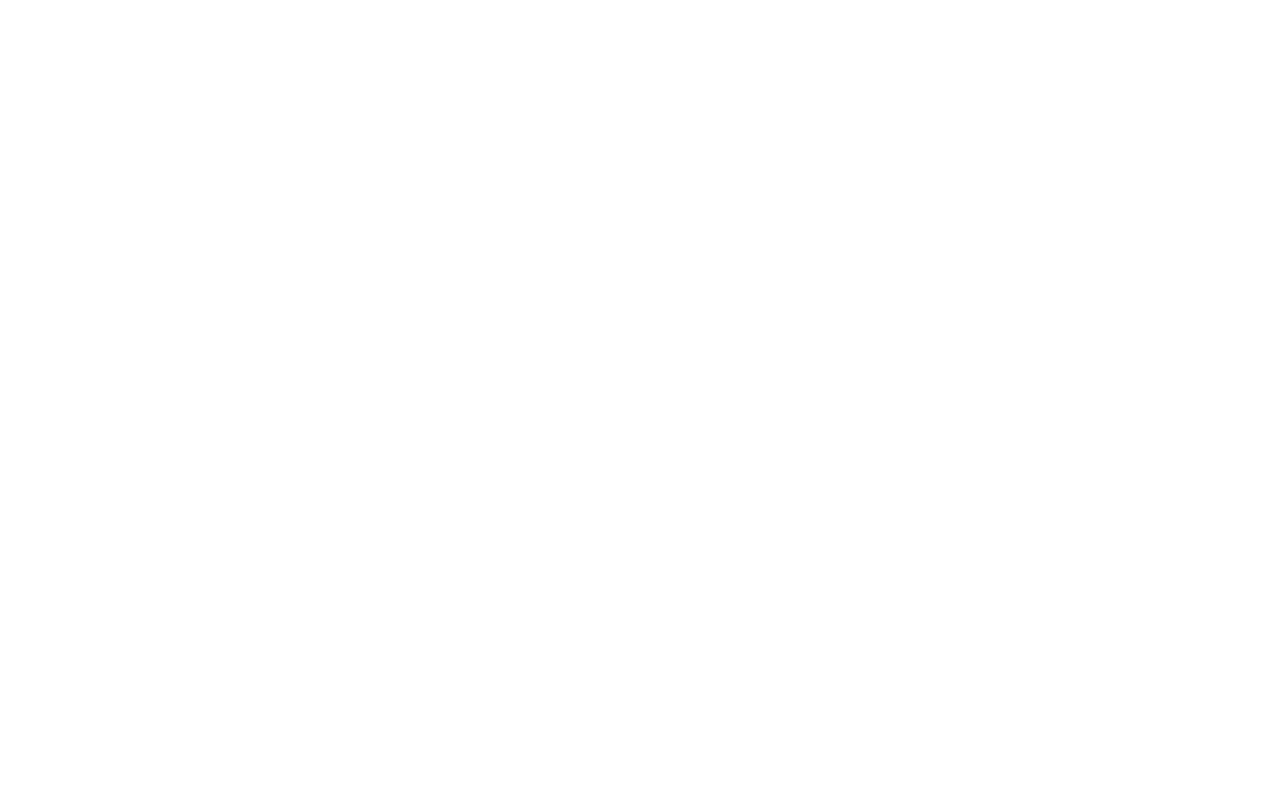
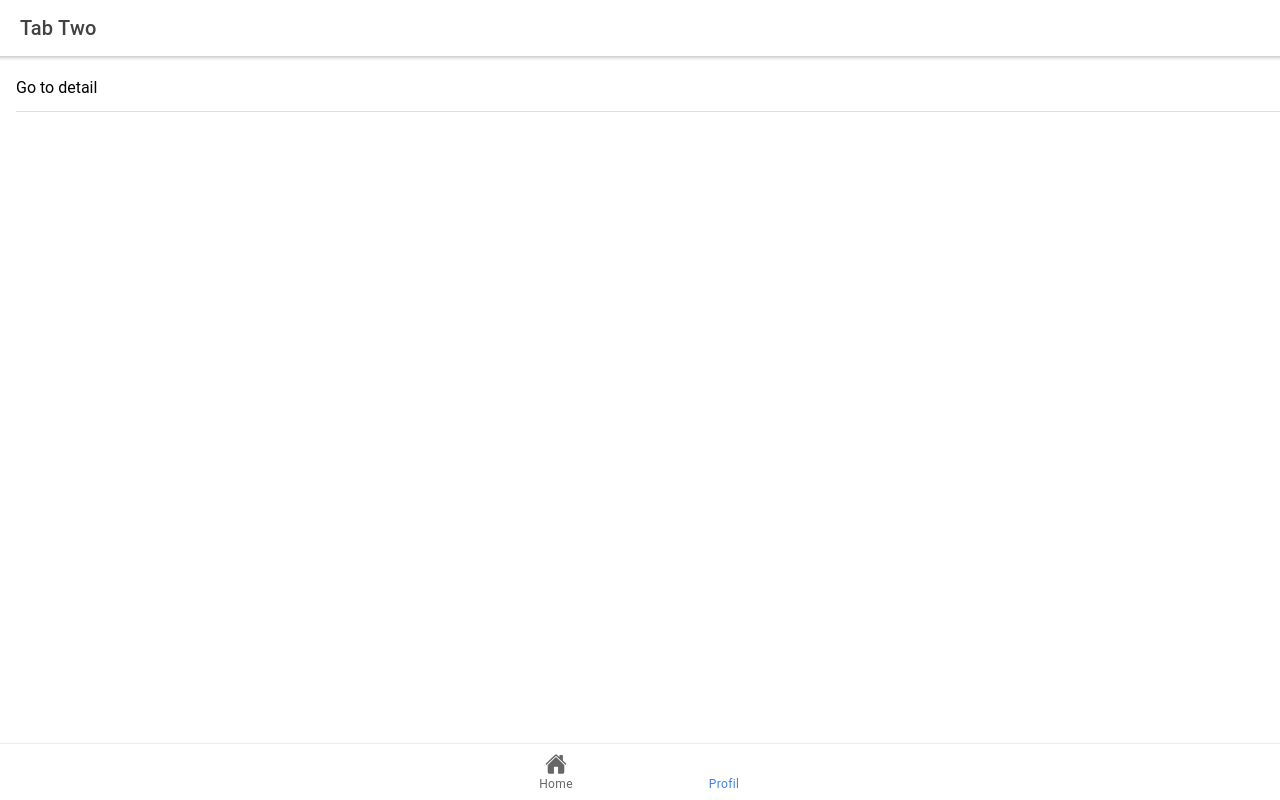
Before and after one commit to AntoineBdns/Delivecrous-app, a React (Create React App) app in the folder delivecrous/: page /profil in a window 1280 px wide. Built offline with nearby package versions, Linux system fonts and the light colour scheme.

Commit message:
Cleaning Project

```diff
--- a/delivecrous/ionic.config.json
+++ b/delivecrous/ionic.config.json
@@ -1,5 +1,5 @@
 {
-  "name": "delivecrous",
+  "name": "Delivecrous",
   "integrations": {},
   "type": "react"
 }
--- a/delivecrous/src/App.tsx
+++ b/delivecrous/src/App.tsx
@@ -1,8 +1,19 @@
 import React from 'react';
 import { Redirect, Route } from 'react-router-dom';
-import { IonApp, IonRouterOutlet } from '@ionic/react';
+import {
+  IonApp,
+  IonIcon,
+  IonLabel,
+  IonRouterOutlet,
+  IonTabBar,
+  IonTabButton,
+  IonTabs
+} from '@ionic/react';
 import { IonReactRouter } from '@ionic/react-router';
+import { home, contact } from 'ionicons/icons';
 import Home from './pages/Home';
+import Tab2 from './pages/Tab2';
+import Details from './pages/Details';
 
 /* Core CSS required for Ionic components to work properly */
 import '@ionic/react/css/core.css';
@@ -23,13 +34,28 @@
 /* Theme variables */
 import './theme/variables.css';
 
+
 const App: React.FC = () => (
   <IonApp>
     <IonReactRouter>
-      <IonRouterOutlet>
-        <Route path="/home" component={Home} exact={true} />
-        <Route exact path="/" render={() => <Redirect to="/home" />} />
-      </IonRouterOutlet>
+      <IonTabs>
+        <IonRouterOutlet>
+          <Route path="/home" component={Home} exact={true} />
+          <Route path="/profil" component={Tab2} exact={true} />
+          <Route path="/profils/details" component={Details} />
+          <Route path="/" render={() => <Redirect to="/home" />} exact={true} />
+        </IonRouterOutlet>
+        <IonTabBar slot="bottom">
+          <IonTabButton tab="home" href="/home">
+            <IonIcon icon={home} />
+            <IonLabel>Home</IonLabel>
+          </IonTabButton>
+          <IonTabButton tab="profil" href="/profil">
+            <IonIcon icon={contact} />
+            <IonLabel>Profil</IonLabel>
+          </IonTabButton>
+        </IonTabBar>
+      </IonTabs>
     </IonReactRouter>
   </IonApp>
 );
--- /dev/null
+++ b/delivecrous/src/pages/Details.tsx
@@ -0,0 +1,22 @@
+import React from 'react';
+import { IonBackButton, IonButtons, IonHeader, IonPage, IonToolbar, IonTitle, IonContent } from '@ionic/react';
+
+const Details: React.FC = () => {
+  return (
+    <IonPage>
+      <IonHeader>
+        <IonToolbar>
+          <IonButtons slot="start">
+            <IonBackButton defaultHref="/tab2" />
+          </IonButtons>
+          <IonTitle>Detail</IonTitle>
+        </IonToolbar>
+      </IonHeader>
+      <IonContent>
+        <p>Details</p>
+      </IonContent>
+    </IonPage>
+  );
+};
+
+export default Details;
--- a/delivecrous/src/pages/Home.tsx
+++ b/delivecrous/src/pages/Home.tsx
@@ -1,4 +1,4 @@
-import {IonIcon,IonButton,IonContent, IonHeader, IonPage, IonTitle, IonToolbar, IonThumbnail, IonLabel, IonCard, IonItem, IonCardContent, IonCardHeader, IonCardTitle, IonCardSubtitle } from '@ionic/react';
+import {IonIcon,IonButton,IonContent, IonHeader, IonPage, IonTitle, IonToolbar, IonLabel, IonCard, IonCardContent, IonCardHeader, IonCardTitle, IonCardSubtitle } from '@ionic/react';
 import React from 'react';
 import  {cart} from 'ionicons/icons';
 import "./Home.css";
@@ -8,7 +8,7 @@
 
   var shopCards = shopList.map((shop) => {
     return (<IonCard className="card">
-      <img src= {shop.img} />
+      <img src= {shop.img} alt=""/>
       <IonCardHeader>
         <IonCardTitle className="title">{shop.name}</IonCardTitle>
         <IonCardSubtitle className="price">{shop.price}</IonCardSubtitle>
--- /dev/null
+++ b/delivecrous/src/pages/Tab1.css
@@ -0,0 +1,4 @@
+.welcome-card img {
+  max-height: 35vh;
+  overflow: hidden;
+}
--- /dev/null
+++ b/delivecrous/src/pages/Tab2.tsx
@@ -0,0 +1,25 @@
+import React from 'react';
+import { IonContent, IonHeader, IonItem, IonLabel, IonList, IonPage, IonTitle, IonToolbar } from '@ionic/react';
+
+const Tab2: React.FC = () => {
+  return (
+    <IonPage>
+      <IonHeader>
+        <IonToolbar>
+          <IonTitle>Tab Two</IonTitle>
+        </IonToolbar>
+      </IonHeader>
+      <IonContent>
+        <IonList>
+          <IonItem routerLink="/tab2/details">
+            <IonLabel>
+              <h2>Go to detail</h2>
+            </IonLabel>
+          </IonItem>
+        </IonList>
+      </IonContent>
+    </IonPage>
+  );
+};
+
+export default Tab2;
```
Also changed, not shown: delivecrous/package.json (+5 -2 lines), delivecrous/src/pages/Tab1.tsx (added, +71 -0 lines), 1 other file (tests, documents, lock files or other folders).
